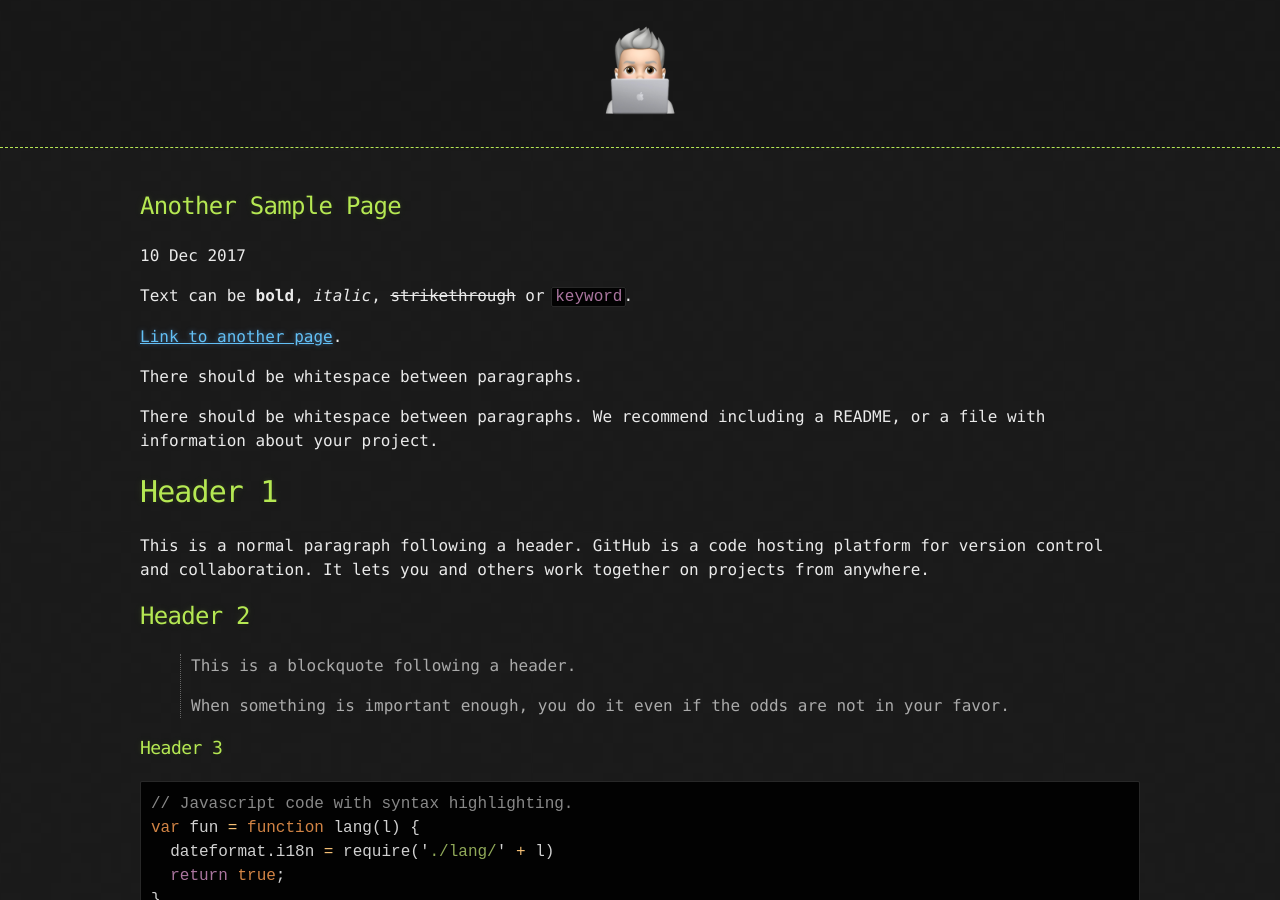
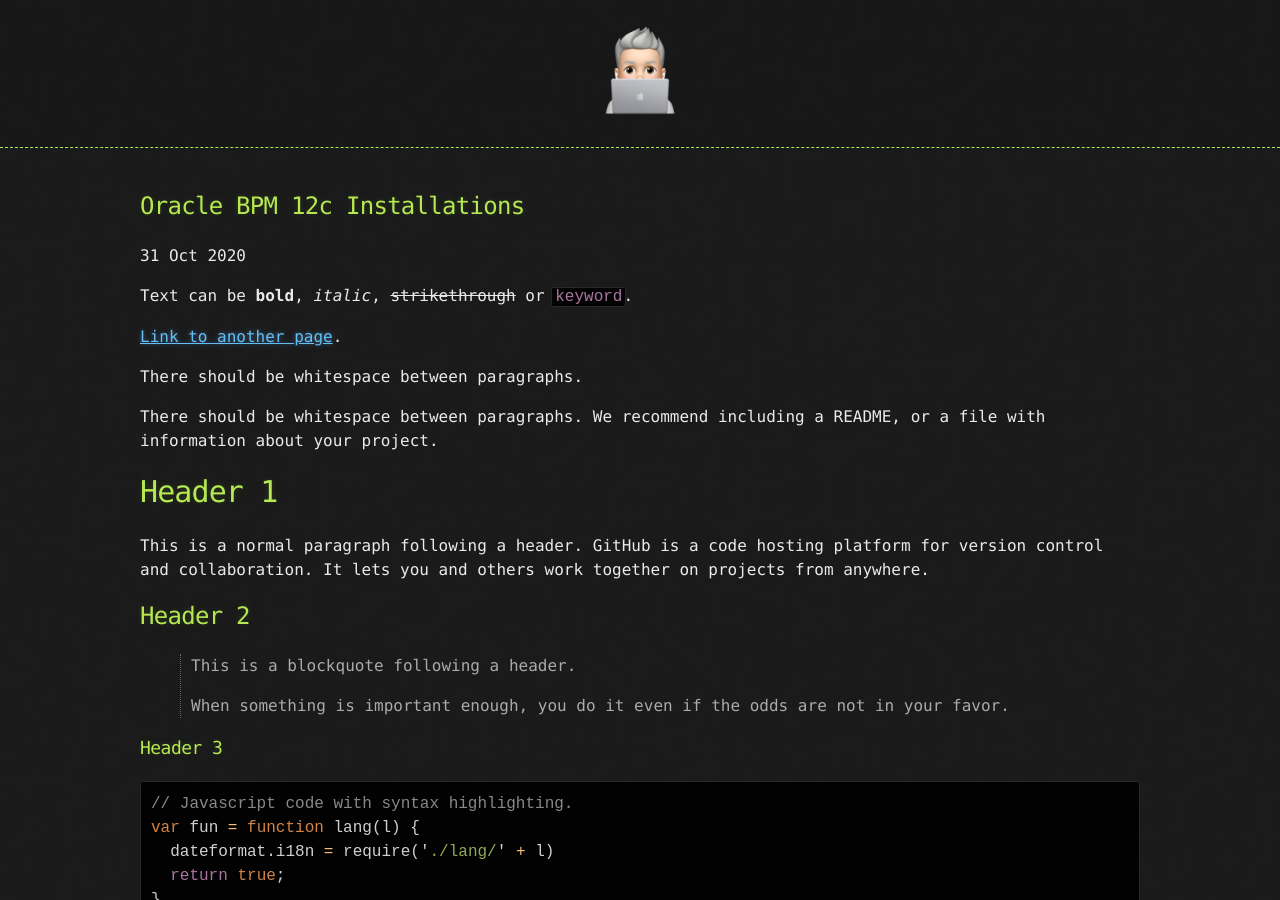
Before and after one commit to darvinueza/darvinueza.github.io, a Jekyll site: the page built from _posts/2020-10-31-Another-Sample-Page.md, in a window 1280 px wide and 900 px high. Built offline with Jekyll 4.4.1, drawn with Linux system fonts in a browser that asks for light colours.

Commit message:
commit
commit

```diff
--- a/_posts/2017-12-10-Another-Sample-Page.md
+++ b/_posts/2020-10-31-Another-Sample-Page.md
@@ -1,5 +1,5 @@
 ---
-title: Another Sample Page
+title: Oracle BPM 12c Installations
 published: true
 ---
 
```
